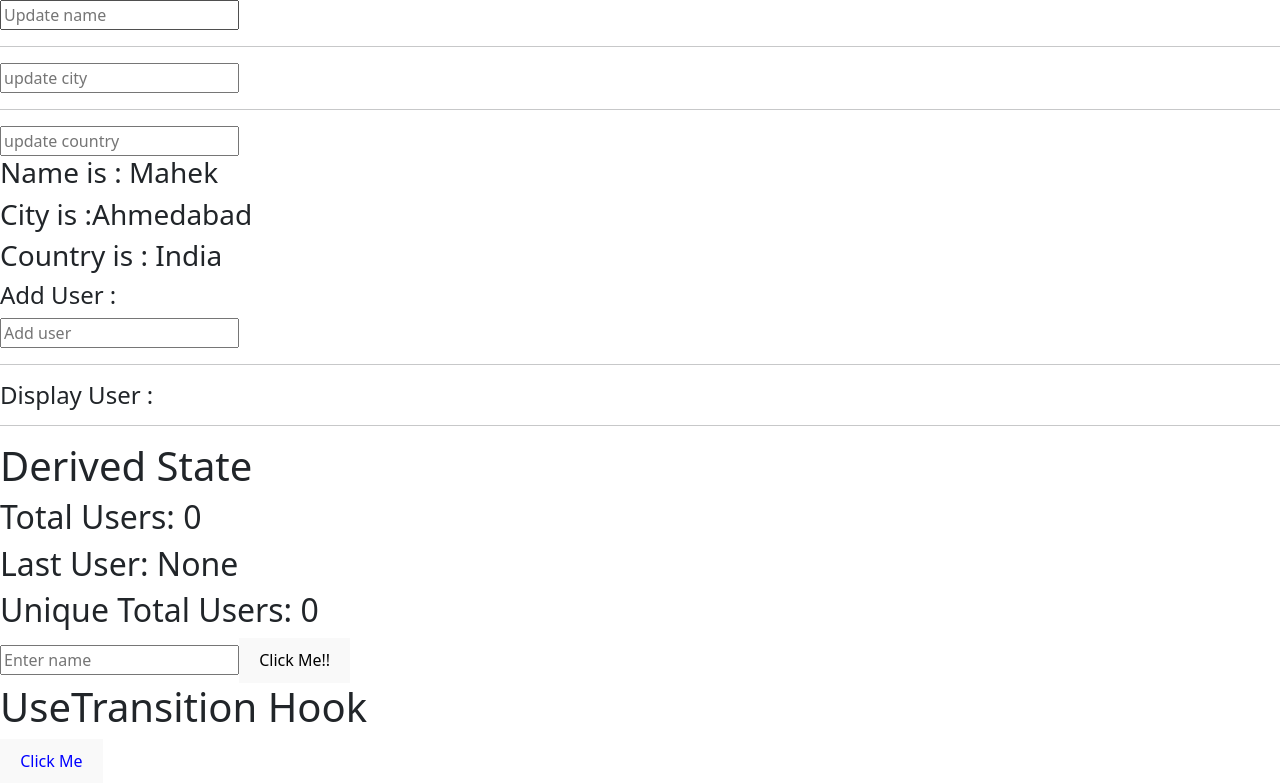
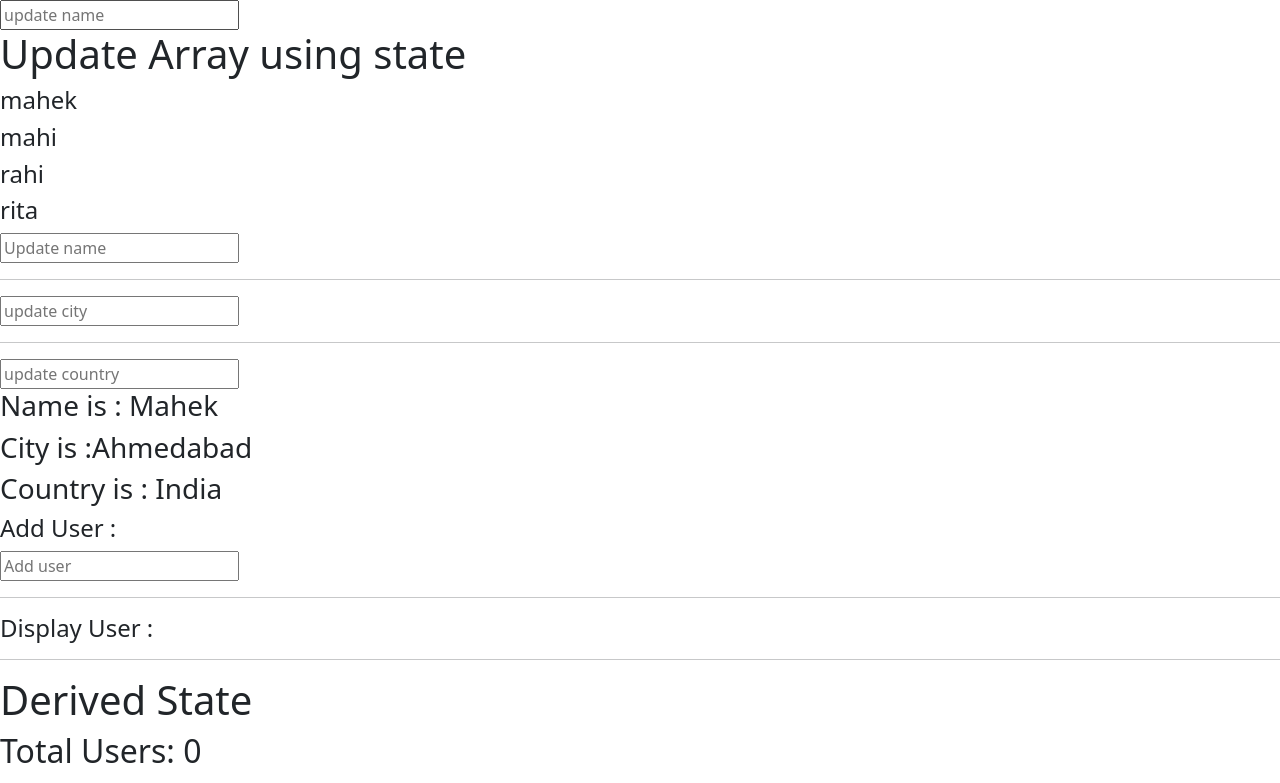
Before and after one commit to MahekSheth01/ReactJS, a React (Vite) app: page / in a window 1280 px wide. Shown: the top 783 px of the page. Built offline with nearby package versions, Linux system fonts and the light colour scheme.

Commit message:
Updating Array using state

```diff
--- a/src/App.jsx
+++ b/src/App.jsx
@@ -32,6 +32,7 @@ import HookUseTransition from "./HookUseTransition";
 import Derived from "./Derived";
 import Parent from "./Parent";
 import UpdateObject from "./UpdateObject";
+import UpdateArray from "./UpdateArray";
 function App() {
 
   /* ===== BASIC FUNCTIONS ===== */
@@ -126,6 +127,7 @@ function App() {
   /* ===== JSX RETURN ===== */
   return (
     <div>
+      <UpdateArray/>
       <UpdateObject/>
       <Parent/>
       <Derived/>
--- a/src/UpdateArray.jsx
+++ b/src/UpdateArray.jsx
@@ -1,9 +1,22 @@
-import React from 'react'
+import React, { useState } from 'react'
 
 const UpdateArray = () => {
+    const [data,setData]=useState([
+        'mahek','mahi','rahi','rita'
+    ])
+    const handleName=(name)=>{
+        data[data.length-1]=name
+        setData([...data])
+    }
   return (
     <div>
+        <input type="text" onChange={(e)=>handleName(e.target.value)} placeholder='update name' name="" id="" />
       <h1>Update Array using state</h1>
+      {
+        data.map((item,index)=>(
+            <h4 key={index}>{item}</h4>
+        ))
+      }
     </div>
   )
 }
```
